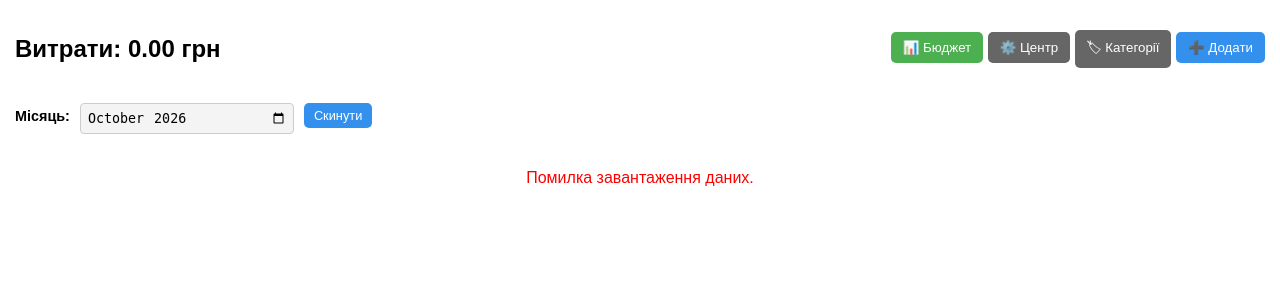
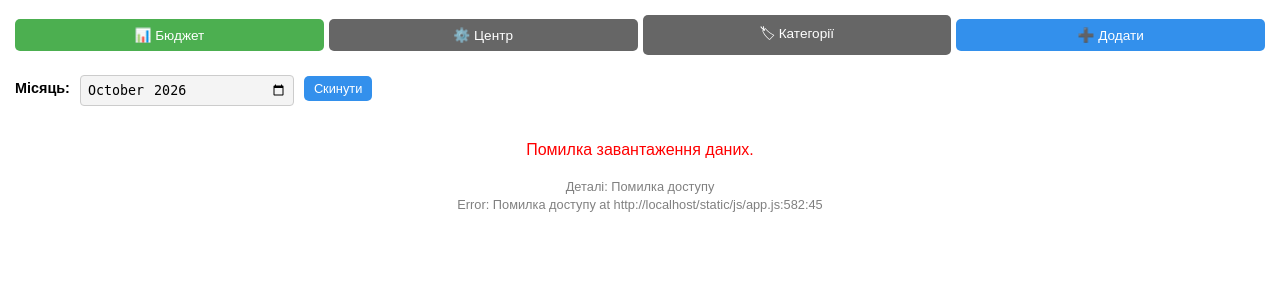
Before and after one commit to onivan/cohbbot, a FastAPI app: page / in a window 1280 px wide. Shown: the top 300 px of the page. Run offline with FastAPI, Linux system fonts and the light colour scheme; data that the repository does not hold is empty; parts of the project's set-up code (start-up, migrations or seed data) failed here and were passed over; some libraries are stand-ins or nearby versions.

Commit message:
UI: improve header layout, hide debug panels by default with toggle, and update budget summary integration

```diff
--- a/static/js/app.js
+++ b/static/js/app.js
@@ -45,10 +45,26 @@
         document.getElementById('my-budget-month').value = currentMonth;
         document.getElementById('admin-budget-month').value = currentMonth;
 
-        // Встановлюємо поточний місяць і для головного фільтра
+                // Встановлюємо поточний місяць і для головного фільтра
         const mainMonthFilter = document.getElementById('main-month-filter');
         if (mainMonthFilter) {
             mainMonthFilter.value = currentMonth;
+        }
+
+        function resetMonthFilter() {
+            const currentMonth = new Date().toISOString().slice(0, 7);
+            const mainMonthFilter = document.getElementById('main-month-filter');
+            if (mainMonthFilter) {
+                mainMonthFilter.value = currentMonth;
+            }
+            loadExpenses();
+        }
+
+        function toggleDebug(panelId) {
+            const panel = document.getElementById(panelId);
+            if (panel) {
+                panel.style.display = panel.style.display === 'none' ? 'block' : 'none';
+            }
         }
 
         let currentUserRole = 'user';
@@ -121,7 +137,7 @@
 
                     // Виводимо дебаг в панель (можна розкоментувати за потреби)
 
-                    const debugPanel = document.getElementById('budget-debug-panel');
+                                        const debugPanel = document.getElementById('budget-debug-panel');
                     if (debugPanel) {
                         debugPanel.textContent = JSON.stringify({
                             "currentMonthSelected": month,
@@ -130,7 +146,6 @@
                             "parsedFirstDate": allExpenses[0] ? parseDate(allExpenses[0].Date) : null,
                             "budgetsResult": budgets
                         }, null, 2);
-                        debugPanel.style.display = 'block';
                     }
 
 
@@ -280,7 +295,7 @@
 
                 // Виводимо дебаг в панель адміна (можна розкоментувати за потреби)
 
-                const debugPanel = document.getElementById('admin-debug-panel');
+                                const debugPanel = document.getElementById('admin-debug-panel');
                 if (debugPanel) {
                     debugPanel.textContent = JSON.stringify({
                         "monthSelected": month,
@@ -289,7 +304,6 @@
                         "parsedFirstDate": targetExpenses[0] ? parseDate(targetExpenses[0].Date) : null,
                         "budgetsResult": budgets
                     }, null, 2);
-                    debugPanel.style.display = 'block';
                 }
 
 
@@ -484,6 +498,59 @@
             });
         }
 
+        function updateMainBudgetSummary(month, totalSpent) {
+            const summaryBox = document.getElementById('main-budget-summary');
+            if (!summaryBox) return;
+
+            if (!month) {
+                summaryBox.style.display = 'none';
+                return;
+            }
+
+            fetch(`/api/budgets/${userId}?month=${month}`)
+                .then(r => r.json())
+                .then(res => {
+                    const budgets = res.data || {};
+                    let totalPlanned = 0;
+                    for (const catId in budgets) {
+                        totalPlanned += parseFloat(budgets[catId]) || 0;
+                    }
+
+                    if (totalPlanned > 0) {
+                        summaryBox.style.display = 'block';
+
+                        let percent = Math.min(100, Math.round((totalSpent / totalPlanned) * 100));
+                        let remaining = totalPlanned - totalSpent;
+
+                        const textEl = document.getElementById('main-budget-text');
+                        if (textEl) textEl.textContent = `${totalSpent.toFixed(0)} / ${totalPlanned.toFixed(0)} грн`;
+
+                        const bar = document.getElementById('main-budget-bar');
+                        if (bar) {
+                            bar.style.width = percent + '%';
+                            bar.style.backgroundColor = getProgressBarColor(percent);
+                        }
+
+                        const remainingEl = document.getElementById('main-budget-remaining');
+                        if (remainingEl) {
+                            if (remaining < 0) {
+                                remainingEl.textContent = 'Перевитрата: ' + Math.abs(remaining).toFixed(0) + ' грн';
+                                remainingEl.style.color = '#F44336';
+                            } else {
+                                remainingEl.textContent = 'Залишок: ' + remaining.toFixed(0) + ' грн';
+                                remainingEl.style.color = 'var(--tg-theme-hint-color, #888)';
+                            }
+                        }
+                    } else {
+                        summaryBox.style.display = 'none';
+                    }
+                })
+                .catch(err => {
+                    console.error("Error loading budget summary:", err);
+                    summaryBox.style.display = 'none';
+                });
+        }
+
         function loadExpenses(targetExpenseId = null) {
             if (!userId) {
                 const debugData = JSON.stringify(tg.initDataUnsafe, null, 2);
@@ -572,7 +639,7 @@
                                 <span>${displayDate} | ${item.category_name || item.Category || 'Інше'}</span>
                                 ${receiptIconHtml}
                             </div>
-                            ${debugInfo}
+                            <!-- ${debugInfo} -->
                             <div class="card-actions">
                                 <button class="btn-sm" onclick="openForm('${expId}', '${item.Date}', ${amountNum}, '${safeName}', '${safeCat}', '${item.Receipt_Path || ''}')">✏️ Редагувати</button>
                                 <button class="btn-sm btn-danger" onclick="deleteExpense('${expId}')">🗑 Видалити</button>
@@ -585,7 +652,7 @@
                     list.innerHTML = '';
                     list.appendChild(fragment);
 
-                    document.getElementById('total-header').innerText = `Витрати: ${totalSum.toFixed(2)} грн`;
+                    document.getElementById('total-header').innerText = `Витрати`;
                     updateMainBudgetSummary(monthVal, totalSum);
 
                     if (targetExpenseId) {
@@ -593,9 +660,9 @@
                         if (targetCard) targetCard.style.animation = 'highlight 1.2s ease';
                     }
                 })
-                .catch(err => {
+                                .catch(err => {
                     if (loadingIndicator) loadingIndicator.style.display = 'none';
-                    document.getElementById('expenses-list').innerHTML = '<div style="color:red; text-align:center; padding:20px;">Помилка завантаження даних.</div>';
+                    document.getElementById('expenses-list').innerHTML = `<div style="color:red; text-align:center; padding:20px;">Помилка завантаження даних.<br><br><span style="font-size:0.8em; color:gray;">Деталі: ${err.message}<br>${err.stack}</span></div>`;
                 });
         }
 
--- a/templates/index.html
+++ b/templates/index.html
@@ -13,15 +13,14 @@
         <span>Оновлення...</span>
     </div>
 
-    <div class="header-bar">
-        <h2 id="total-header">Витрати: 0.00 грн</h2>
-        <div>
-            <button id="btn-admin-budgets" style="background: #9c27b0; display: none;" onclick="openAdminBudgetsModal()">🎯 Адмін</button>
-            <button id="btn-my-budget" style="background: #4CAF50;" onclick="openMyBudgetModal()">📊 Бюджет</button>
-            <button style="background: #666;" onclick="openSettings()">⚙️ Центр</button>
-            <button style="background: #666;" onclick="openCategoriesModal()">🏷 Категорії</button>
-            <button onclick="openForm()">➕ Додати</button>
-        </div>
+    <h2 id="total-header" style="text-align: center; margin-top: 10px; margin-bottom: 15px; display: none;">Витрати: 0.00 грн</h2>
+
+    <div class="header-bar" style="display: flex; justify-content: space-between; gap: 5px; flex-wrap: wrap; margin-bottom: 15px;">
+        <button id="btn-admin-budgets" style="flex: 1; min-width: 80px; background: #9c27b0; display: none; padding: 8px 4px; font-size: 0.85em;" onclick="openAdminBudgetsModal()">🎯 Адмін</button>
+        <button id="btn-my-budget" style="flex: 1; min-width: 80px; background: #4CAF50; padding: 8px 4px; font-size: 0.85em;" onclick="openMyBudgetModal()">📊 Бюджет</button>
+        <button style="flex: 1; min-width: 80px; background: #666; padding: 8px 4px; font-size: 0.85em;" onclick="openSettings()">⚙️ Центр</button>
+        <button style="flex: 1; min-width: 80px; background: #666; padding: 8px 4px; font-size: 0.85em;" onclick="openCategoriesModal()">🏷 Категорії</button>
+        <button style="flex: 1; min-width: 80px; padding: 8px 4px; font-size: 0.85em;" onclick="openForm()">➕ Додати</button>
     </div>
 
     <div style="display: flex; gap: 10px; margin-bottom: 15px; align-items: center;">
@@ -131,7 +130,8 @@
                 Debug panel (waiting for data...)
             </div>
 
-            <div style="display: flex; justify-content: flex-end;">
+            <div style="display: flex; justify-content: space-between; align-items: center;">
+                <button class="btn-sm" style="background: var(--tg-theme-hint-color, #ccc); color: #333;" onclick="toggleDebug('budget-debug-panel')">🐛 Діагностика</button>
                 <button onclick="document.getElementById('my-budget-modal').style.display='none'">Закрити</button>
             </div>
         </div>
@@ -157,7 +157,8 @@
                 Admin debug panel (waiting for data...)
             </div>
 
-            <div style="display: flex; justify-content: flex-end;">
+            <div style="display: flex; justify-content: space-between; align-items: center;">
+                <button class="btn-sm" style="background: var(--tg-theme-hint-color, #ccc); color: #333;" onclick="toggleDebug('admin-debug-panel')">🐛 Діагностика</button>
                 <button class="btn-danger" onclick="document.getElementById('admin-budgets-modal').style.display='none'">Закрити</button>
             </div>
         </div>
```
